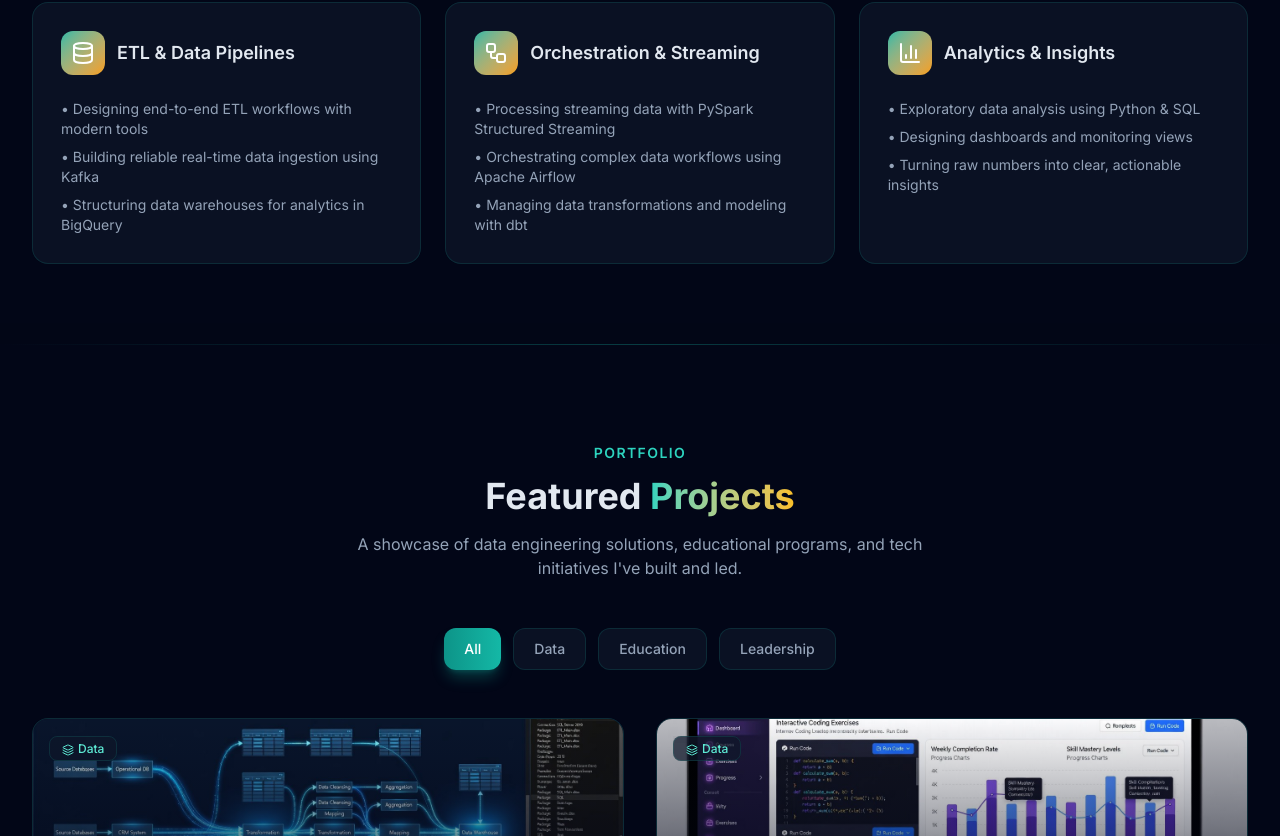
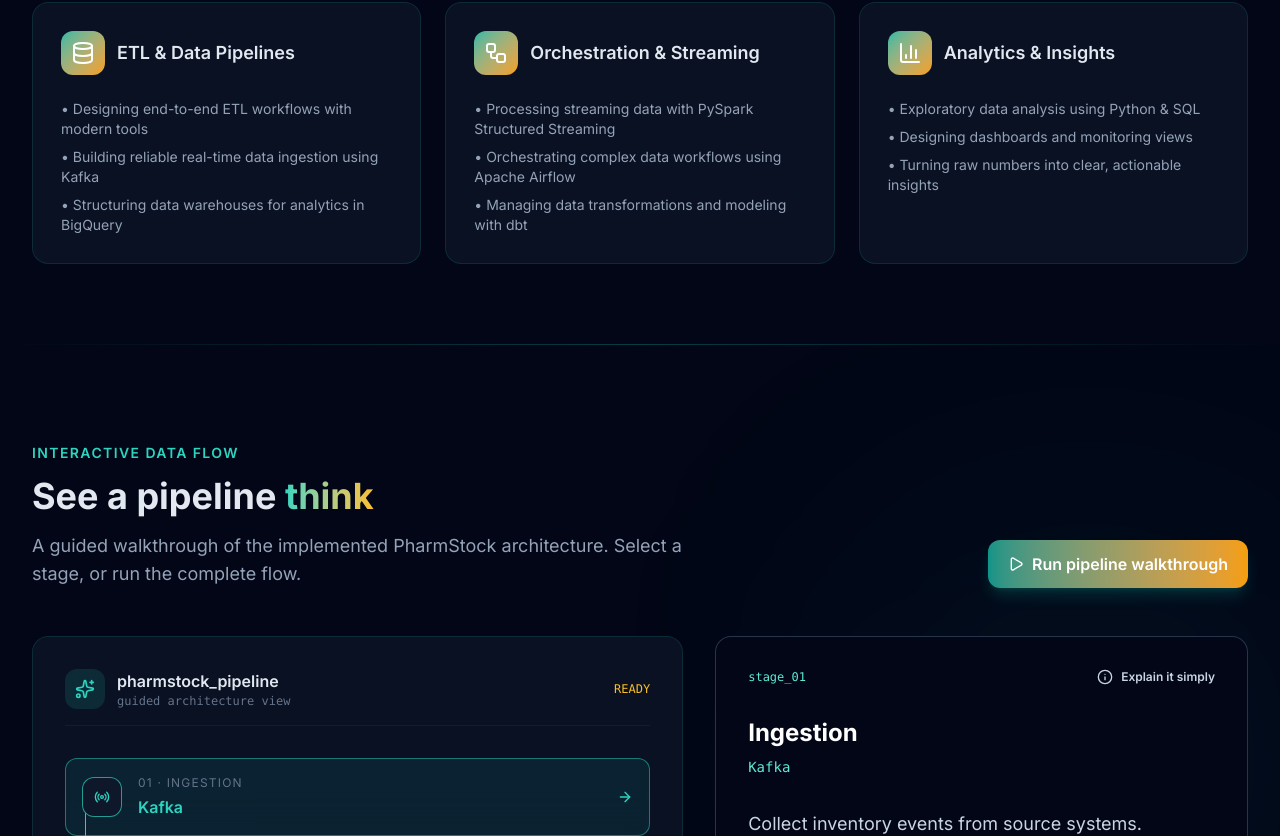
Before and after one commit to Fatoomnoour/fatma-portfolio, a React (Vite) app: page / in a window 1280 px wide. Shown: the part 1964-2800 px from the top of the page. Built offline with nearby package versions, Linux system fonts and the light colour scheme.

Commit message:
feat: add interactive data engineering portfolio

```diff
--- a/src/App.tsx
+++ b/src/App.tsx
@@ -4,6 +4,7 @@ import Hero from './components/Hero';
 import About from './components/About';
 // import Services from './components/Services';
 import DataFocus from './components/DataFocus';
+import PipelineConsole from './components/PipelineConsole';
 import Projects from './components/Projects';
 import Journey from './components/Journey';
 import Skills from './components/Skills';
@@ -19,6 +20,7 @@ export default function App() {
         <About />
         {/* <Services /> */}
         <DataFocus />
+        <PipelineConsole />
         <Projects />
         <Journey />
         <Skills />
--- a/src/components/Navbar.tsx
+++ b/src/components/Navbar.tsx
@@ -7,6 +7,7 @@ const navLinks = [
   { href: '#home', label: 'Home' },
   { href: '#about', label: 'About' },
   { href: '#data', label: 'Data Focus' },
+  { href: '#pipeline', label: 'Pipeline' },
   { href: '#projects', label: 'Projects' },
   { href: '#journey', label: 'Journey' },
   { href: '#skills', label: 'Skills' },
--- /dev/null
+++ b/src/components/PipelineConsole.tsx
@@ -0,0 +1,171 @@
+import { useState } from 'react';
+import { motion } from 'framer-motion';
+import { Activity, ArrowRight, Database, GitBranch, Info, Play, Radio, Sparkles } from 'lucide-react';
+
+const stages = [
+  {
+    id: 'ingestion',
+    label: 'Ingestion',
+    tool: 'Kafka',
+    icon: Radio,
+    color: 'text-primary-400',
+    summary: 'Collect inventory events from source systems.',
+    simple: 'The pipeline receives new pharmacy stock updates as they happen.',
+    command: '> kafka_consumer --topic pharmacy_inventory',
+  },
+  {
+    id: 'processing',
+    label: 'Processing',
+    tool: 'Spark Structured Streaming',
+    icon: Activity,
+    color: 'text-accent-400',
+    summary: 'Transform and process streaming data with PySpark.',
+    simple: 'Spark cleans and reshapes the updates so they are ready to use.',
+    command: '> spark_submit --stream inventory_transform.py',
+  },
+  {
+    id: 'orchestration',
+    label: 'Orchestration',
+    tool: 'Airflow + dbt',
+    icon: GitBranch,
+    color: 'text-amber-300',
+    summary: 'Schedule and coordinate repeatable transformation workflows.',
+    simple: 'Airflow makes sure each step runs in the right order.',
+    command: '> airflow dags trigger pharmstock_pipeline',
+  },
+  {
+    id: 'serving',
+    label: 'Serving',
+    tool: 'BigQuery + Streamlit',
+    icon: Database,
+    color: 'text-sky-300',
+    summary: 'Prepare analytics-ready data and expose useful outputs.',
+    simple: 'The cleaned data becomes useful tables and dashboard outputs.',
+    command: '> publish --warehouse bigquery --view streamlit',
+  },
+];
+
+export default function PipelineConsole() {
+  const [activeStage, setActiveStage] = useState(0);
+  const [isRunning, setIsRunning] = useState(false);
+  const [simpleMode, setSimpleMode] = useState(false);
+  const stage = stages[activeStage];
+  const StageIcon = stage.icon;
+
+  const runPipeline = () => {
+    setIsRunning(true);
+    setActiveStage(0);
+    stages.forEach((_, index) => {
+      window.setTimeout(() => setActiveStage(index), index * 550);
+    });
+    window.setTimeout(() => setIsRunning(false), stages.length * 550 + 250);
+  };
+
+  return (
+    <section id="pipeline" className="relative py-24 section-bg-alt overflow-hidden">
+      <div className="absolute top-0 left-0 w-full h-px bg-gradient-to-r from-transparent via-primary-500/30 to-transparent" />
+      <div className="absolute right-0 top-1/4 w-96 h-96 bg-primary-500/10 rounded-full blur-[140px]" />
+
+      <div className="max-w-7xl mx-auto px-4 sm:px-6 lg:px-8 relative z-10">
+        <div className="flex flex-col lg:flex-row lg:items-end lg:justify-between gap-8 mb-12">
+          <div>
+            <span className="text-primary-400 text-sm font-semibold uppercase tracking-widest">Interactive Data Flow</span>
+            <h2 className="text-3xl sm:text-4xl font-bold mt-3">
+              See a pipeline <span className="bg-gradient-to-r from-primary-400 to-accent-400 bg-clip-text text-transparent">think</span>
+            </h2>
+            <p className="theme-text-secondary max-w-2xl mt-4 text-lg">
+              A guided walkthrough of the implemented PharmStock architecture. Select a stage, or run the complete flow.
+            </p>
+          </div>
+          <button
+            type="button"
+            onClick={runPipeline}
+            className="inline-flex items-center justify-center gap-2 px-5 py-3 rounded-xl bg-gradient-to-r from-primary-600 to-accent-500 text-white! font-semibold shadow-lg shadow-primary-500/20 hover:-translate-y-0.5 transition-transform duration-200 active:scale-[0.97]"
+          >
+            <Play className="w-4 h-4" />
+            {isRunning ? 'Running flow…' : 'Run pipeline walkthrough'}
+          </button>
+        </div>
+
+        <div className="grid lg:grid-cols-[1.1fr_0.9fr] gap-8 items-stretch">
+          <div className="glass rounded-2xl p-6 md:p-8">
+            <div className="flex items-center justify-between gap-4 border-b theme-divider pb-4">
+              <div className="flex items-center gap-3">
+                <div className="w-10 h-10 rounded-xl bg-primary-500/15 flex items-center justify-center">
+                  <Sparkles className="w-5 h-5 text-primary-400" />
+                </div>
+                <div>
+                  <p className="font-semibold">pharmstock_pipeline</p>
+                  <p className="text-xs theme-text-muted font-mono">guided architecture view</p>
+                </div>
+              </div>
+              <span className="text-xs font-mono text-accent-400">{isRunning ? 'EXECUTING' : 'READY'}</span>
+            </div>
+
+            <div className="relative mt-8">
+              <div className="absolute left-5 top-6 bottom-6 w-px bg-gradient-to-b from-primary-500 via-accent-500 to-sky-400/40" />
+              <div className="space-y-4">
+                {stages.map((item, index) => {
+                  const Icon = item.icon;
+                  const active = activeStage === index;
+                  return (
+                    <button
+                      type="button"
+                      key={item.id}
+                      onClick={() => setActiveStage(index)}
+                      className={`relative w-full flex items-center gap-4 text-left p-4 rounded-xl border transition-all duration-200 active:scale-[0.99] ${
+                        active ? 'border-primary-400/50 bg-primary-500/10' : 'border-transparent hover:border-primary-500/20 hover:bg-primary-500/5'
+                      }`}
+                    >
+                      <span className={`relative z-10 w-10 h-10 rounded-xl flex items-center justify-center border ${active ? 'bg-dark-800 border-primary-400/70' : 'bg-dark-900/80 border-slate-700'}`}>
+                        <Icon className={`w-4 h-4 ${active ? item.color : 'theme-text-muted'}`} />
+                      </span>
+                      <span className="min-w-0">
+                        <span className="block text-xs uppercase tracking-widest theme-text-muted">0{index + 1} · {item.label}</span>
+                        <span className={`block mt-1 font-semibold truncate ${active ? item.color : ''}`}>{item.tool}</span>
+                      </span>
+                      <ArrowRight className={`ml-auto w-4 h-4 transition-opacity ${active ? 'opacity-100 text-primary-400' : 'opacity-20'}`} />
+                    </button>
+                  );
+                })}
+              </div>
+            </div>
+          </div>
+
+          <motion.div
+            key={`${stage.id}-${simpleMode}`}
+            initial={{ opacity: 0, y: 8 }}
+            animate={{ opacity: 1, y: 0 }}
+            transition={{ duration: 0.2 }}
+            className="rounded-2xl bg-dark-900 border border-slate-700/80 p-6 md:p-8 flex flex-col justify-between"
+          >
+            <div>
+              <div className="flex items-center justify-between gap-4">
+                <span className="text-xs font-mono text-primary-300">stage_{String(activeStage + 1).padStart(2, '0')}</span>
+                <button
+                  type="button"
+                  onClick={() => setSimpleMode((value) => !value)}
+                  className="inline-flex items-center gap-2 text-xs font-semibold text-slate-300 hover:text-primary-300 transition-colors"
+                  aria-pressed={simpleMode}
+                >
+                  <Info className="w-4 h-4" />
+                  {simpleMode ? 'Technical view' : 'Explain it simply'}
+                </button>
+              </div>
+              <h3 className="text-2xl font-bold text-white mt-8">{stage.label}</h3>
+              <p className="text-primary-300 font-mono text-sm mt-2">{stage.tool}</p>
+              <p className="text-slate-300 text-lg leading-relaxed mt-8">
+                {simpleMode ? stage.simple : stage.summary}
+              </p>
+            </div>
+            <div className="mt-10 border-t border-slate-700 pt-5">
+              <p className="text-xs uppercase tracking-widest text-slate-500 mb-3">terminal output</p>
+              <code className="block text-sm text-accent-300 font-mono leading-relaxed break-words">{stage.command}</code>
+              <p className="text-xs text-slate-500 font-mono mt-5">This is a guided portfolio interaction, not a live production monitor.</p>
+            </div>
+          </motion.div>
+        </div>
+      </div>
+    </section>
+  );
+}
```
